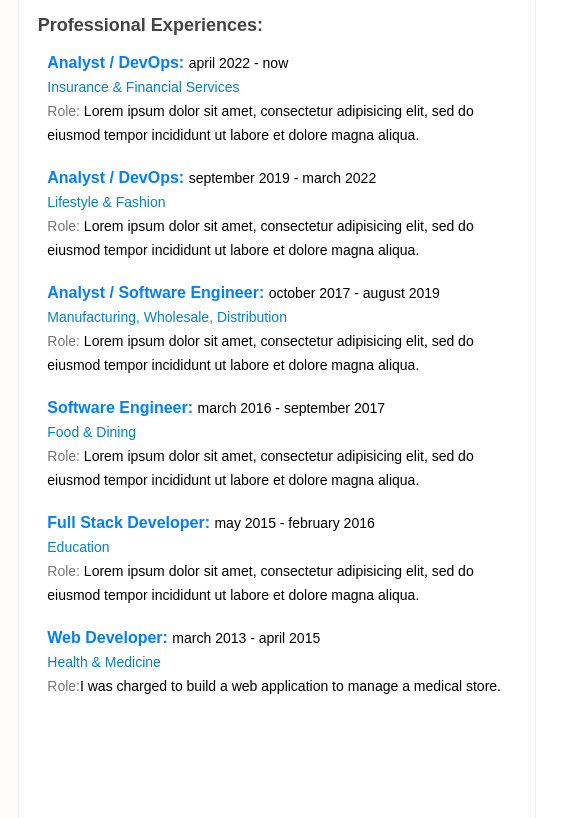
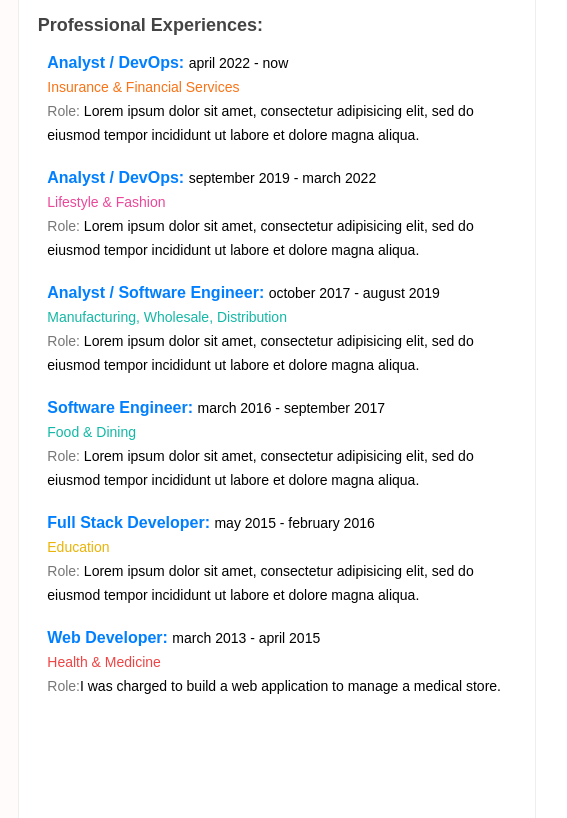
Before and after one commit to ouarrho/CV-Resume, a plain HTML site: page index.html in a window 1280 px wide. Shown: the part 367-1185 px from the top of the page, 502-1069 px from the left. Drawn offline with nearby package versions, Linux system fonts and the light colour scheme.

Commit message:
Update index.html

```diff
--- a/index.html
+++ b/index.html
@@ -9,7 +9,6 @@
 <!-- Content Area -->
 <center id="print" style="
 ">
-
 
 
 <div style="
@@ -597,7 +596,7 @@ We aim to improve the web by creating a new <b style="
 
 <div style="
     font-size: 14px;
-"><span style="color: #0284c7;"> Insurance &amp; Financial Services</span></div><div style="
+"><span style="color: #f97316;"> Insurance &amp; Financial Services</span></div><div style="
     font-size: 14px;
 "><span style="
     color: #777;
@@ -615,7 +614,7 @@ tempor incididunt ut labore et dolore magna aliqua.
 
 <div style="
     font-size: 14px;
-"><span style="color: #0284c7;">Lifestyle &amp; Fashion</span></div><div style="
+"><span style="color: #ec4899;">Lifestyle &amp; Fashion</span></div><div style="
     font-size: 14px;
 "><span style="
     color: #777;
@@ -633,7 +632,7 @@ tempor incididunt ut labore et dolore magna aliqua.
 
 <div style="
     font-size: 14px;
-"><span style="color: #0284c7;">Manufacturing, Wholesale, Distribution</span></div><div style="
+"><span style="color: #14b8a6;">Manufacturing, Wholesale, Distribution</span></div><div style="
     font-size: 14px;
 "><span style="
     color: #777;
@@ -651,7 +650,7 @@ tempor incididunt ut labore et dolore magna aliqua.
 
 <div style="
     font-size: 14px;
-"><span style="color: #0284c7;">Food &amp; Dining</span></div><div style="
+"><span style="color: #14b8a6;">Food &amp; Dining</span></div><div style="
     font-size: 14px;
 "><span style="
     color: #777;
@@ -670,7 +669,7 @@ tempor incididunt ut labore et dolore magna aliqua.
 
 <div style="
     font-size: 14px;
-"><span style="color: #0284c7;">Education</span></div><div style="
+"><span style="color: #eab308;">Education</span></div><div style="
     font-size: 14px;
 "><span style="
     color: #777;
@@ -687,7 +686,7 @@ tempor incididunt ut labore et dolore magna aliqua.
 
 <div style="
     font-size: 14px;
-"><span style="color: #0284c7;">Health &amp; Medicine</span></div><div style="
+"><span style="color: #ef4444;">Health &amp; Medicine</span></div><div style="
     font-size: 14px;
 "><span style="
     color: #777;
```
